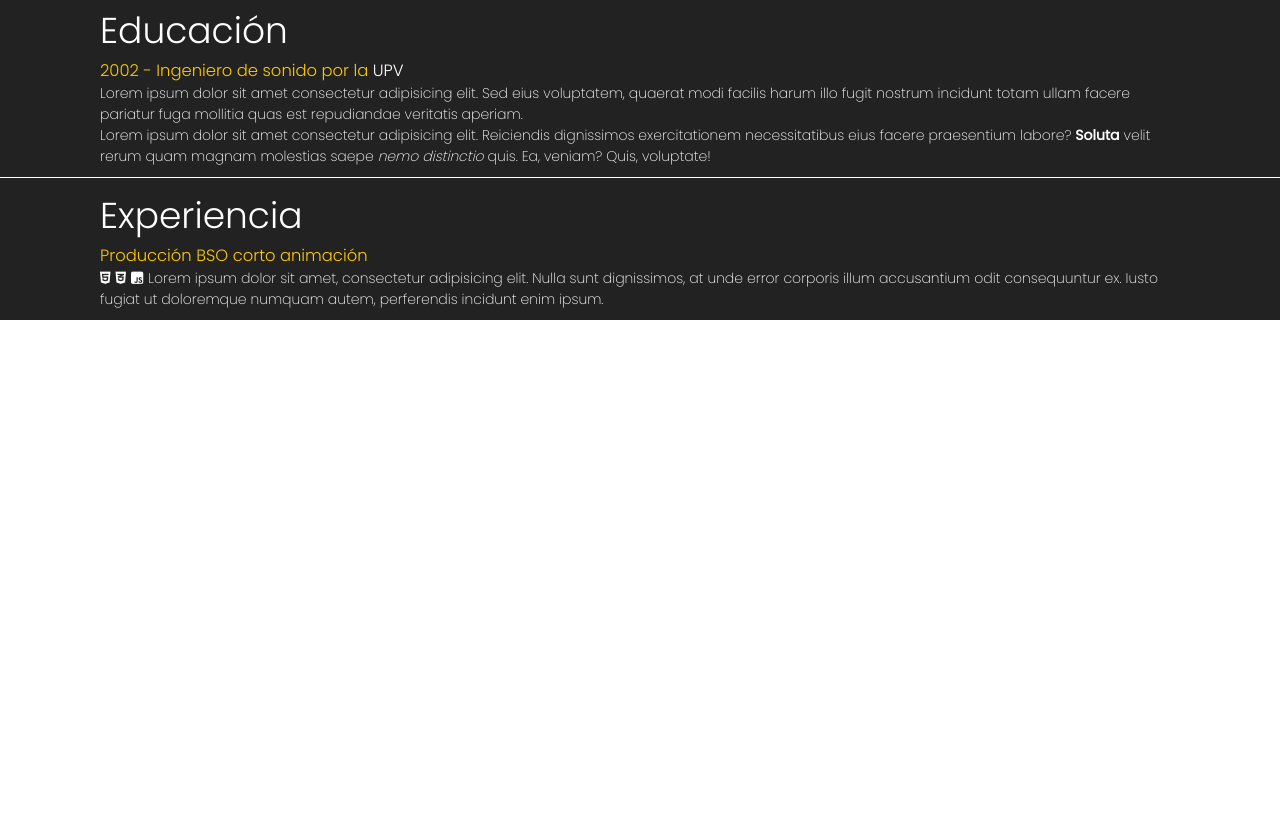
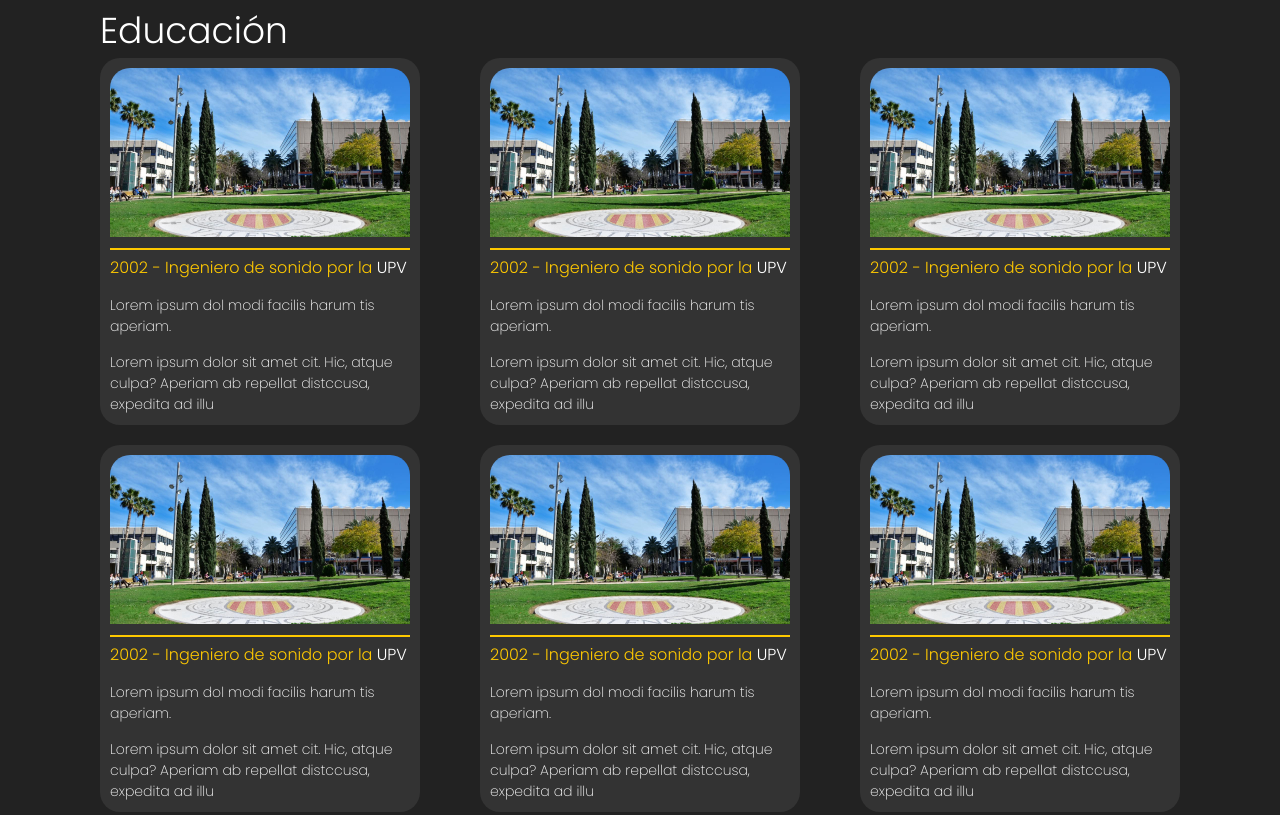
Before and after one commit to lamux04/projects, a plain HTML site: page portafolio/extendidio.html in a window 1280 px wide. Shown: the part 471-1286 px from the top of the page. Before the commit the page ends 800 px from the top, so only its background shows below. Drawn offline with Linux system fonts and the light colour scheme.

Commit message:
end grid css

```diff
--- a/portafolio/css/extendidostyle.css
+++ b/portafolio/css/extendidostyle.css
@@ -93,11 +93,11 @@ section{
     padding: 10px 100px;
 }
 
-#educacion-bloque a:any-link {
+.educacion-bloque a:any-link {
     color: #fff;
 }
 
-#educacion-bloque a:hover {
+.educacion-bloque a:hover {
     color: #ffc900;
 }
 
@@ -106,3 +106,36 @@ section{
     justify-content: center;
     column-gap: 20px;
 }
+
+/* Educacion */
+.educacion-container {
+    display: grid;
+    grid-template-columns: repeat(3, 320px);
+    gap: 20px;
+    justify-content: space-between;
+}
+
+.educacion-bloque {
+    background-color: #333;
+    border-radius: 20px;
+    padding: 10px;
+}
+
+.educacion-bloque img {
+    border-top-right-radius: 20px;
+    border-top-left-radius: 20px;
+
+}
+
+.separator {
+    border: #ffc900 1px solid;
+    margin: 5px 0;
+}
+
+.educacion-bloque h3 {
+    font-size: 16px;
+}
+
+.educacion-bloque p {
+    margin-top: 15px;
+}
--- a/portafolio/extendidio.html
+++ b/portafolio/extendidio.html
@@ -73,11 +73,51 @@
         <!-- Bloque educacion -->
         <section id="educacion">
             <h2>Educación</h2>
-            <div id="educacion-bloque">
-                <h3>2002 - Ingeniero de sonido por la <a href="https://www.google.com" target="_blank">UPV</a></h3>
-                <p>Lorem ipsum dolor sit amet consectetur adipisicing elit. Sed eius voluptatem, quaerat modi facilis harum illo fugit nostrum incidunt totam ullam facere pariatur fuga mollitia quas est repudiandae veritatis aperiam.</p>
+            <div class="educacion-container">
+                <div class="educacion-bloque">
+                    <div><img width="300" src="images/upv.jpg" alt="upv"></div>
+                    <div class="separator"></div>
+                    <h3>2002 - Ingeniero de sonido por la <a href="https://www.google.com" target="_blank">UPV</a></h3>
+                    <p>Lorem ipsum dol modi facilis harum tis aperiam.</p>
+                    <p>Lorem ipsum dolor sit amet cit. Hic, atque culpa? Aperiam ab repellat distccusa, expedita ad illu</p>
+                </div>
+                <div class="educacion-bloque">
+                    <div><img width="300" src="images/upv.jpg" alt="upv"></div>
+                    <div class="separator"></div>
+                    <h3>2002 - Ingeniero de sonido por la <a href="https://www.google.com" target="_blank">UPV</a></h3>
+                    <p>Lorem ipsum dol modi facilis harum tis aperiam.</p>
+                    <p>Lorem ipsum dolor sit amet cit. Hic, atque culpa? Aperiam ab repellat distccusa, expedita ad illu</p>
+                </div>
+                <div class="educacion-bloque">
+                    <div><img width="300" src="images/upv.jpg" alt="upv"></div>
+                    <div class="separator"></div>
+                    <h3>2002 - Ingeniero de sonido por la <a href="https://www.google.com" target="_blank">UPV</a></h3>
+                    <p>Lorem ipsum dol modi facilis harum tis aperiam.</p>
+                    <p>Lorem ipsum dolor sit amet cit. Hic, atque culpa? Aperiam ab repellat distccusa, expedita ad illu</p>
+                </div>
+                <div class="educacion-bloque">
+                    <div><img width="300" src="images/upv.jpg" alt="upv"></div>
+                    <div class="separator"></div>
+                    <h3>2002 - Ingeniero de sonido por la <a href="https://www.google.com" target="_blank">UPV</a></h3>
+                    <p>Lorem ipsum dol modi facilis harum tis aperiam.</p>
+                    <p>Lorem ipsum dolor sit amet cit. Hic, atque culpa? Aperiam ab repellat distccusa, expedita ad illu</p>
+                </div>
+                <div class="educacion-bloque">
+                    <div><img width="300" src="images/upv.jpg" alt="upv"></div>
+                    <div class="separator"></div>
+                    <h3>2002 - Ingeniero de sonido por la <a href="https://www.google.com" target="_blank">UPV</a></h3>
+                    <p>Lorem ipsum dol modi facilis harum tis aperiam.</p>
+                    <p>Lorem ipsum dolor sit amet cit. Hic, atque culpa? Aperiam ab repellat distccusa, expedita ad illu</p>
+                </div>
+                <div class="educacion-bloque">
+                    <div><img width="300" src="images/upv.jpg" alt="upv"></div>
+                    <div class="separator"></div>
+                    <h3>2002 - Ingeniero de sonido por la <a href="https://www.google.com" target="_blank">UPV</a></h3>
+                    <p>Lorem ipsum dol modi facilis harum tis aperiam.</p>
+                    <p>Lorem ipsum dolor sit amet cit. Hic, atque culpa? Aperiam ab repellat distccusa, expedita ad illu</p>
+                </div>
             </div>
-            <p>Lorem ipsum dolor sit amet consectetur adipisicing elit. Reiciendis dignissimos exercitationem necessitatibus eius facere praesentium labore? <strong>Soluta</strong> velit rerum quam magnam molestias saepe <cite>nemo distinctio</cite> quis. Ea, veniam? Quis, voluptate!</p>
+
         </section>
         <!-- FIN Bloque educadion -->
 
```
Also changed, not shown: portafolio/css/style.css (+31 -2 lines), portafolio/images/upv.jpg (added).
